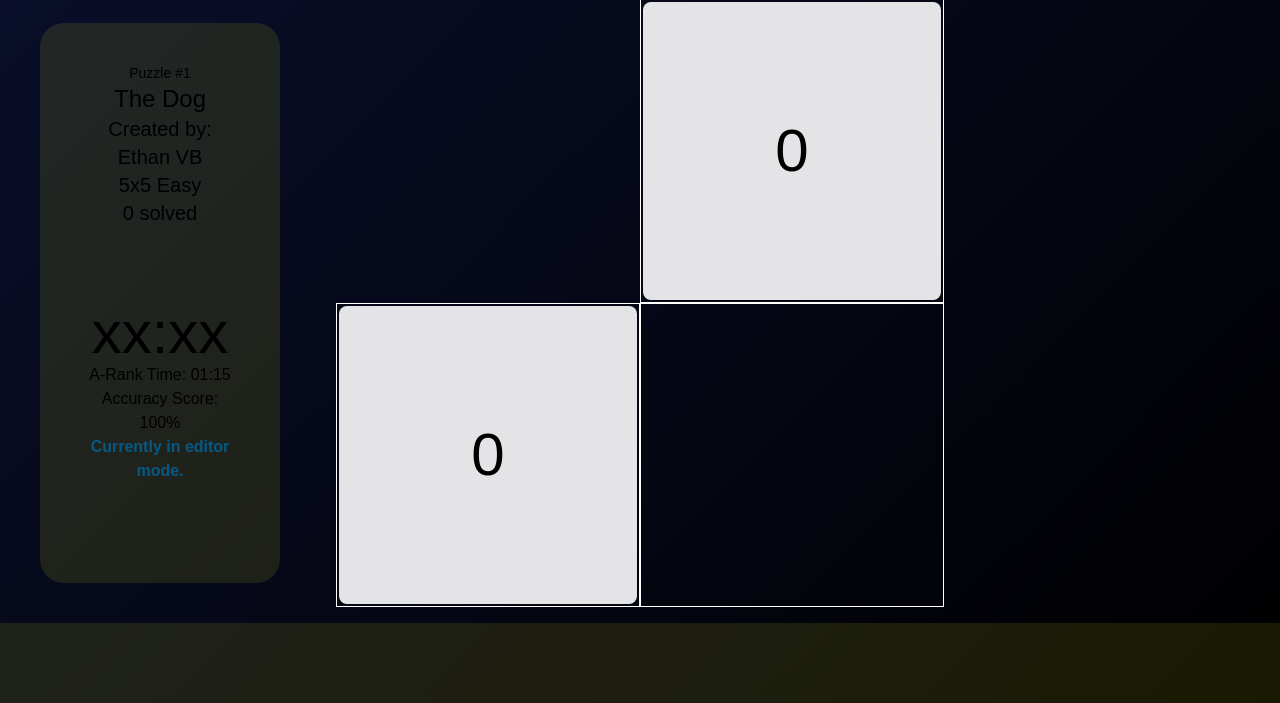
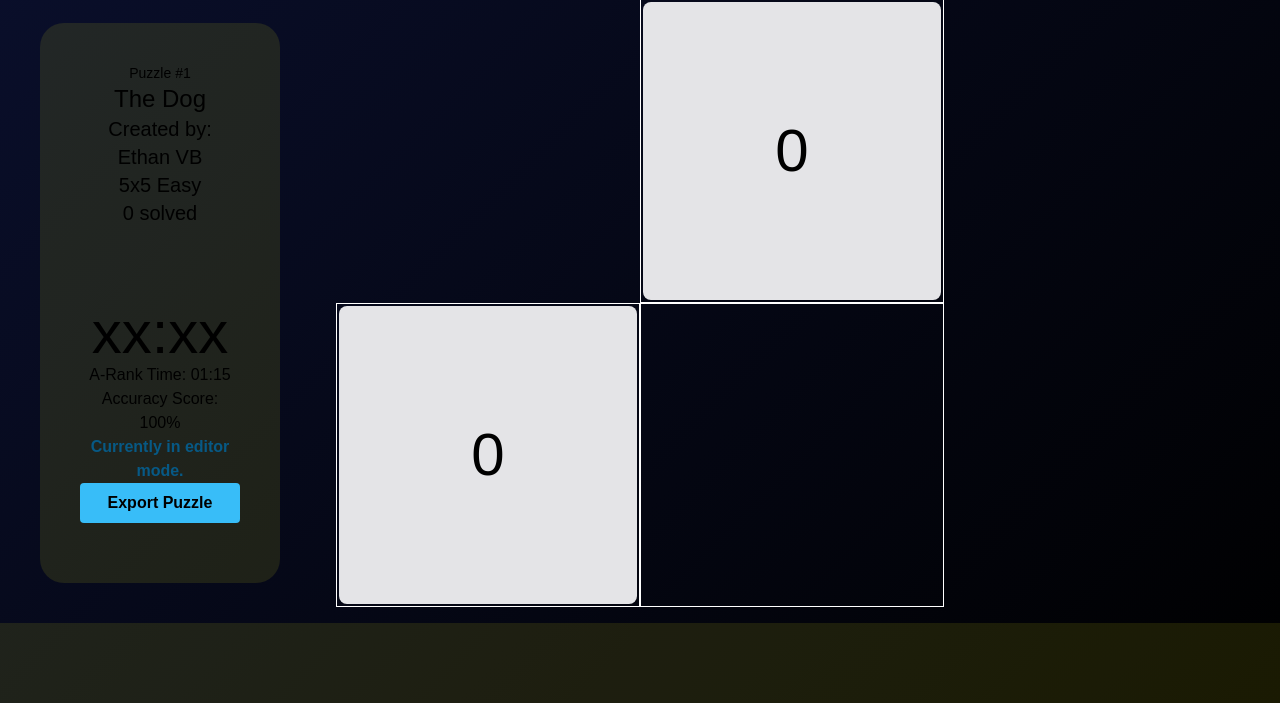
Before and after one commit to EthanVB123/CITS3403_GroupProject, a Flask app: page /puzzle/new/1/1 in a window 1280 px wide. Shown: the part 97-800 px from the top of the page. Run offline with Flask 3, Linux system fonts and the light colour scheme; some libraries are stand-ins or nearby versions.

Commit message:
Added export puzzle button to the puzzle editor so we don't have to export via inspect element anymore

```diff
--- a/app/templates/solvePuzzle.html
+++ b/app/templates/solvePuzzle.html
@@ -38,6 +38,9 @@
                         <div class="w-full text-center">A-Rank Time: 01:15</div>
                         <div class="w-full text-center">Accuracy Score: 100%</div>
                         <div id="progress" class="w-full text-center text-sky-800 font-bold">Progress 0/25 (0%)</div> <!-- text-rose-500 error, emerald-500 success, sky-800 incomplete -->
+                        {% if role == "editor" %}
+                        <button id="export" onclick="exportPuzzle()" class="bg-sky-400 font-bold text-center w-full rounded pt-2 pb-2">Export Puzzle</button>
+                        {% endif %}
                     </div>
                 </div>
             </div>
```
Also changed, not shown: app/puzzles.db.
